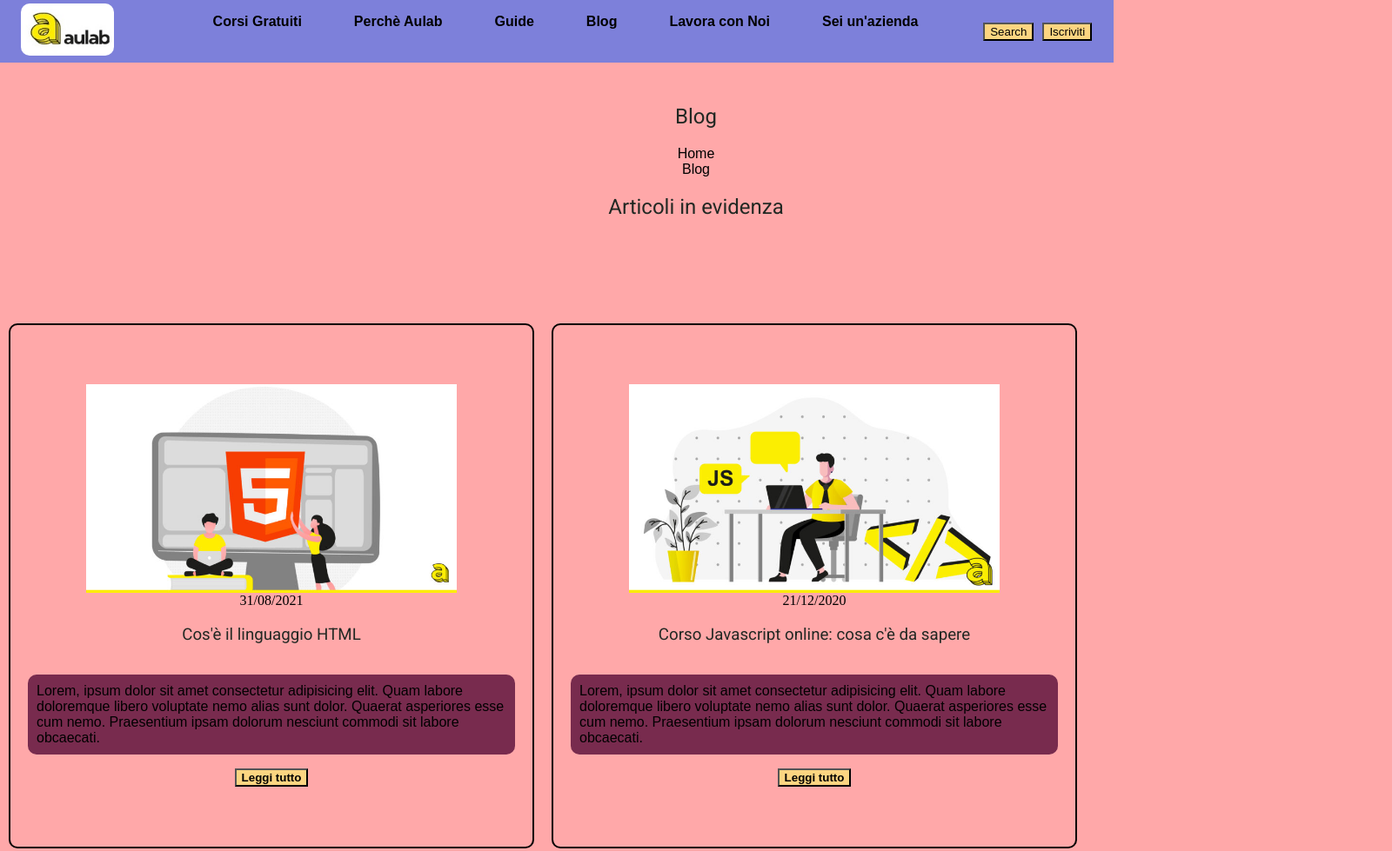
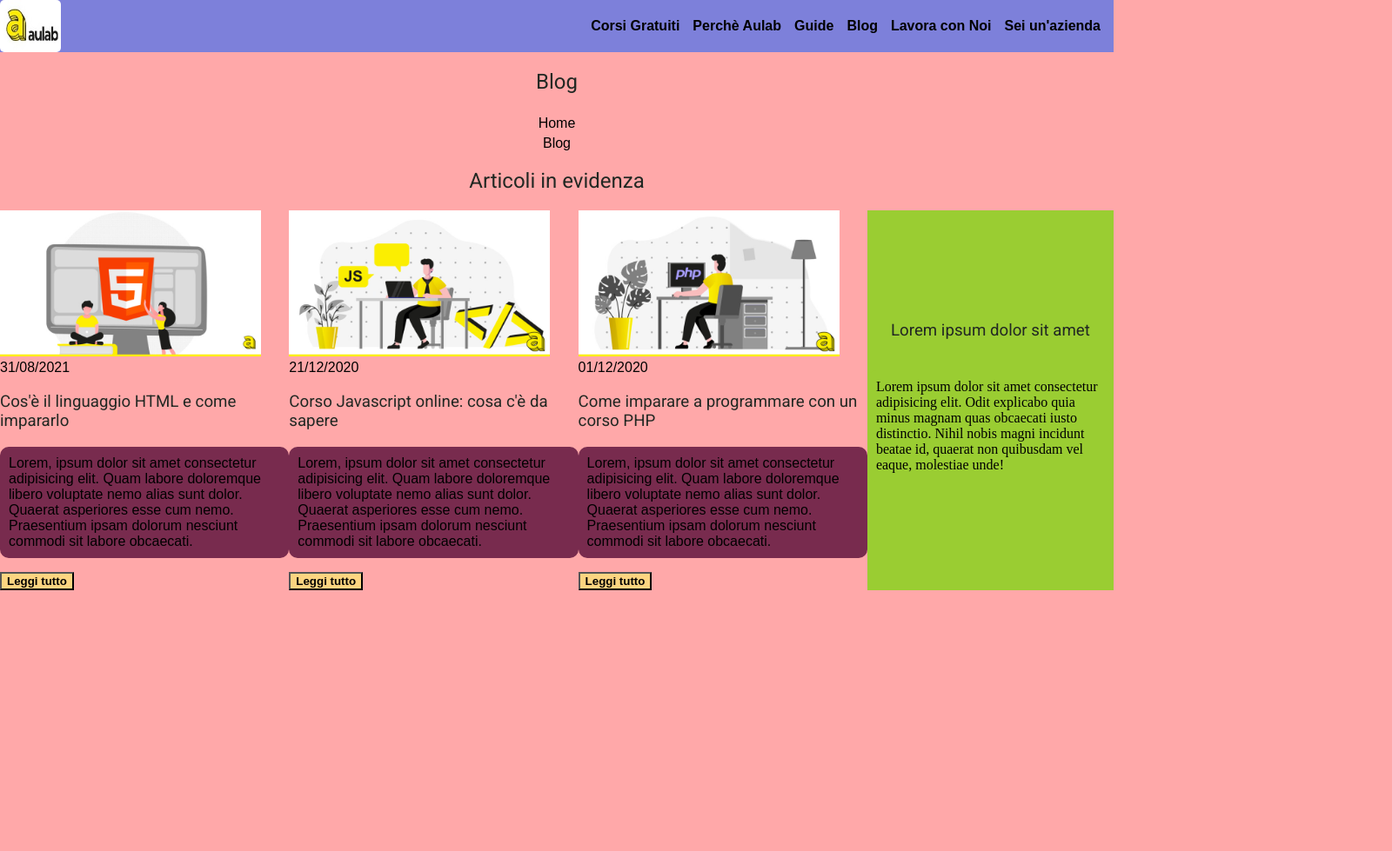
Before and after one commit to Deku1988/Selfwork-html-1, a plain HTML site: page index.html in a window 1280 px wide. Shown: the top 979 px of the page at 87% size, 1600 px wide, since content can reach past the window. After the commit the page ends 800 px from the top, so only its background shows below. Drawn offline with Linux system fonts and the light colour scheme; a web font is replaced by a local one.

Commit message:
Add files via upload

```diff
--- a/index.html
+++ b/index.html
@@ -16,23 +16,16 @@
 
 
         <nav class="first-nav">
-            <div> <img class="logo" src="./media/logo aulab.jpg" alt="logo aulab"></div>
+             <img class="logo" src="./media/logo aulab.jpg" alt="logo aulab">
 
-            <div>
-                <ul class="img">
-                    <li><a href="./Prova link.html">Corsi Gratuiti</a></li>
-                    <li><a href="./Prova link.html">Perchè Aulab</a></li>
-                    <li><a href="./Prova link.html">Guide</a></li>
-                    <li><a href="./Prova link.html">Blog</a></li>
-                    <li><a href="./Prova link.html">Lavora con Noi</a></li>
-                    <li><a href="./Prova link.html">Sei un'azienda</a></li>
+                <ul class="list-link">
+                    <li><a class="link" href="./Prova link.html">Corsi Gratuiti</a></li>
+                    <li><a class="link" href="./Prova link.html">Perchè Aulab</a></li>
+                    <li><a class="link" href="./Prova link.html">Guide</a></li>
+                    <li><a class="link" href="./Prova link.html">Blog</a></li>
+                    <li><a class="link" href="./Prova link.html">Lavora con Noi</a></li>
+                    <li><a class="link" href="./Prova link.html">Sei un'azienda</a></li>
                 </ul>
-            </div>
-
-            <div class="tasti">
-                <button class="test">Search</button>
-                <button class="test">Iscriviti</button>
-            </div>
 
         </nav>
 
@@ -43,68 +36,68 @@
         <h1>Blog</h1>
         <span><a href="">Home</a></span>
         <span><a href="">Blog</a></span>
-        <h2>Articoli in evidenza</h2>
     </nav>
 
+    <h2 class="title">Articoli in evidenza</h2>
 
     <main class="flex">
 
-
         <!-- Sezione html -->
 
+        <section>
 
-        <section class="article">
-
+            <article>
                 <img src="./media/HTML-e-come-impararlo_ORIZZONTALE-768x432.jpg" alt="Blog HTML">
 
                 <data value="">31/08/2021</data>
-                <h3>Cos'è il linguaggio HTML</h3>
+                <h3>Cos'è il linguaggio HTML e come impararlo</h3>
 
-            <article>
                 <p>
                     Lorem, ipsum dolor sit amet consectetur adipisicing elit. Quam labore doloremque libero voluptate nemo alias sunt dolor. Quaerat asperiores esse cum nemo. Praesentium ipsam dolorum nesciunt commodi sit labore obcaecati.
                 </p>
+
+                <button><a href="./Blog.html">Leggi tutto</a></button>
             </article>
 
-            <button><a href="./Blog.html">Leggi tutto</a></button>
-        </section>
+        <!-- Sezione Java  -->
 
-
-        <!-- Sezione Java  -->
-        <section class="article">
-
-
+            <article>
                     <img src="./media/articolo_programmare_Javascript-768x432.jpg" alt="Blog JAVA">
 
                 <data value="">21/12/2020</data>
                 <h3>Corso Javascript online: cosa c'è da sapere</h3>
 
-            <article>  <p>
+                <p>
                 Lorem, ipsum dolor sit amet consectetur adipisicing elit. Quam labore doloremque libero voluptate nemo alias sunt dolor. Quaerat asperiores esse cum nemo. Praesentium ipsam dolorum nesciunt commodi sit labore obcaecati.
-            </p></article>
+            </p>
 
             <button><a href="./Blog.html">Leggi tutto</a></button>
-        </section>
+        </article>
 
         <!-- Sezione PHP  -->
 
-        <section class="article">
-
-
+        <article>
                     <img src="./media/articolo_programmare_in_php-768x432.jpg" alt="Blog PHP">
 
                 <data value="">01/12/2020</data>
                 <h3>Come imparare a programmare con un corso PHP</h3>
 
 
-            <article>  <p>
+                <p>
                 Lorem, ipsum dolor sit amet consectetur adipisicing elit. Quam labore doloremque libero voluptate nemo alias sunt dolor. Quaerat asperiores esse cum nemo. Praesentium ipsam dolorum nesciunt commodi sit labore obcaecati.
-            </p></article>
 
+            </p>
             <button><a href="./Blog.html">Leggi tutto</a></button>
+        </article>
+
         </section>
 
-        </div>
+        <aside>
+            <h3>Lorem ipsum dolor sit amet</h3>
+            <p>Lorem ipsum dolor sit amet consectetur adipisicing elit. Odit explicabo quia minus magnam quas obcaecati iusto distinctio. Nihil nobis magni incidunt beatae id, quaerat non quibusdam vel eaque, molestiae unde!</p>
+        </aside>
+
+
 
 
 
--- a/style.css
+++ b/style.css
@@ -1,6 +1,6 @@
-body{margin: 0px;
-    padding: 0px;
-    background-color: rgb(255, 168, 169);}
+body{background-color: rgb(255, 168, 169);
+    margin: 0px;
+    padding: 0px;}
 
 
     article{
@@ -34,113 +34,63 @@ body{margin: 0px;
                     text-decoration: none;
                     font-weight: 600;}
 
-                    main img{height: 30vh;}
+                    main img{width: 300px;}
 
-
-
-                    .img{
-                        display: flex;
-                        justify-items: center;
-                        align-content: center;}
-
+                    nav span{margin-top: 5px;}
 
                     button:hover{background-color: green;}
                     nav a:hover{ border-bottom: solid 5px green;
                         color: green;}
 
-                            .img li{
-                                margin: 0px 30px;
-                                list-style: none;
-                            }
-
-                            .flex{
-                                display: flex;
-                                flex-wrap: wrap;
-                                height: auto;
-                                width: 200vh;
-
-                            }
-
-                            .article{
-                                display: flex;
-                                flex-direction: column;
-                                justify-content: center;
-                                align-items: center;
-                                height: 70vh;
-                                width: 70vh;
-                                padding: 20px;
-                                margin: 100px 10px 20px 10px;
-                                border: solid 2px black;
-                                border-radius: 10px;
-                            }
+                        .logo{
+                            border-radius: 5px;
+                            width: 70px;
+                            height: 60px;}
 
                         .first-nav{
                             background-color: rgb(125, 128, 218);
                             display: flex;
-                                justify-content: space-around;
+                            justify-content: space-between;
+                            align-items: center;
+                            position: fixed;
                             width: 100%;
-                                position: fixed;
-                                top: 0px;
-                                margin: 0px;
-                            }
-
-                            .second-nav{
-                                width: 200vh;
-                                display: flex;
-                                flex-direction: column;
-                                align-items: center;
-                                margin-top: 100px;}
-
-                            .tasti{ display: flex;
-                                align-items: center;
-                            }
-
-                            .test{margin: 5px;}
-
-                            .logo{
-                                margin: 4px;
-                                border-radius: 10px;
-                                height: 60px;}
-
-                            /* .titolo{
-
-                                position: absolute;
-                                left: 50%;
-                                top: 30%;
-                                transform: translate(-50%, -30%);
-
-                            }     */
-
-                            @media screen and (max-width: 600px) {
-
-                                .first-nav{
-                                    background-color: rgb(125, 128, 218);
-                                    display: flex;
-                                    flex-direction: column;
-                                    align-items: center;
-                                    justify-content: center;
-                                    width: 100%;
-                                    position: fixed;
                             top: 0px;
                         }
 
-                                .article{
+                        .list-link{
                             display: flex;
-                                    flex-direction: column;
-                                    justify-content: center;
-                                    align-items: center;
-                                    height: 70vh;
-                                    width: 70vh;
-                                    padding: 10px;
-                                    margin: 80px 5px 5px 5px;
-                                    border: solid 2px black;
-                                    border-radius: 10px;
+                            justify-items: center;
+                            align-content: center;
+                            list-style: none;
+                        }
+
+                        .link{
+                            margin-right: 15px;
+                            text-decoration: none;
                         }
 
                         .second-nav{
                             display: flex;
                             flex-direction: column;
                             align-items: center;
-                                    margin-top: 200px;}
+                            margin-top: 60px;
+                        }
+
+                        .title{text-align: center}
+
+                        .flex{display: flex;}
+
+                        section{display: flex;
 
                     }
+
+
+                        aside{background-color: yellowgreen;
+                            display: flex;
+                            flex-direction: column;
+                            align-items: center;
+                            justify-content: center;}
+
+                            aside p{
+                                background-color: yellowgreen;
+                            }
```
Lines whose indentation alone changed are shown as unchanged.
